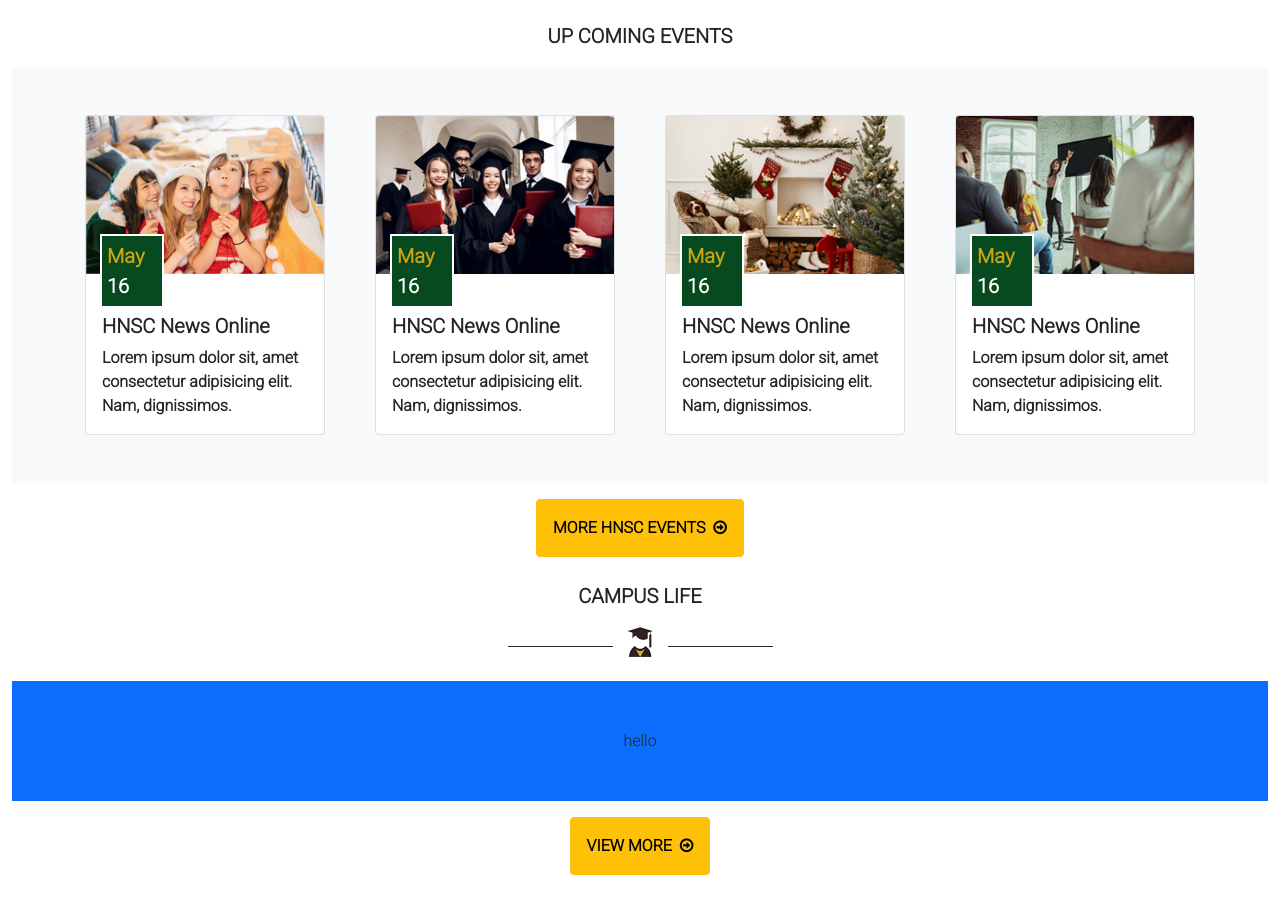
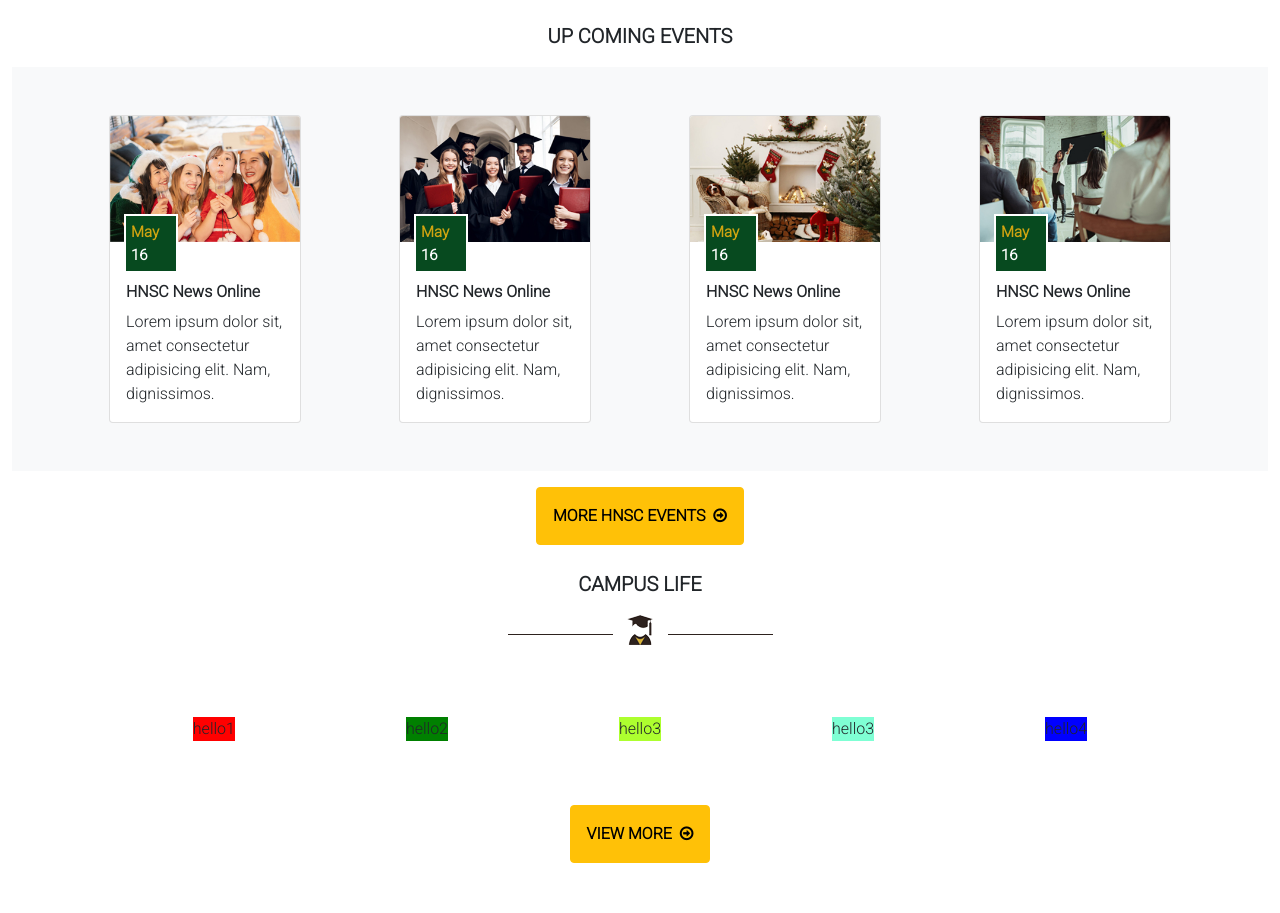
Before and after one commit to yatisha-P/master-project, a plain HTML site: page index.html in a window 1280 px wide. Shown: the part 1887-2800 px from the top of the page. Drawn offline with nearby package versions, Linux system fonts and the light colour scheme.

Commit message:
fourth commit

```diff
--- a/index.html
+++ b/index.html
@@ -197,39 +197,39 @@
     <div class="row d-flex justify-content-center">
         <div class="col-12 bg-light p-5 d-flex justify-content-around">
 
-            <div class="card position-relative" style="width: 15rem;">
+            <div class="card position-relative" style="width: 12rem;">
                 <img src="/image-folder/Image/event-sm-1.jpg" class="card-img-top" alt="...">
                 <div class="card-body mt-4">
                 <p class="card-sticker">May <span style="color: white;">16</span> </p>
-                  <h5 class="card-title fw-bold fs-5">HNSC News Online</h5>
-                  <p class="card-text fw-bold">Lorem ipsum dolor sit, amet consectetur adipisicing elit. Nam, dignissimos.</p>
+                  <h5 class="card-title fw-bold fs-6">HNSC News Online</h5>
+                  <p class="card-text">Lorem ipsum dolor sit, amet consectetur adipisicing elit. Nam, dignissimos.</p>
                 </div>
               </div>
 
-              <div class="card position-relative" style="width: 15rem;">
+              <div class="card position-relative" style="width: 12rem;">
                 <img src="/image-folder/Image/event-sm-2.jpg" class="card-img-top" alt="...">
                 <div class="card-body mt-4">
                  <p class="card-sticker">May <span style="color: white;">16</span> </p>
-                  <h5 class="card-title fw-bold fs-5">HNSC News Online</h5>
-                  <p class="card-text fw-bold">Lorem ipsum dolor sit, amet consectetur adipisicing elit. Nam, dignissimos.</p>
+                  <h5 class="card-title fw-bold fs-6">HNSC News Online</h5>
+                  <p class="card-text">Lorem ipsum dolor sit, amet consectetur adipisicing elit. Nam, dignissimos.</p>
                 </div>
               </div>
 
-              <div class="card position-relative" style="width: 15rem;">
+              <div class="card position-relative" style="width: 12rem;">
                 <img src="/image-folder/Image/event-sm-3.jpg" class="card-img-top" alt="...">
                 <div class="card-body mt-4">
                 <p class="card-sticker">May <span style="color: white;">16</span> </p>
-                  <h5 class="card-title fw-bold fs-5">HNSC News Online</h5>
-                  <p class="card-text fw-bold">Lorem ipsum dolor sit, amet consectetur adipisicing elit. Nam, dignissimos.</p>
+                  <h5 class="card-title fw-bold fs-6">HNSC News Online</h5>
+                  <p class="card-text">Lorem ipsum dolor sit, amet consectetur adipisicing elit. Nam, dignissimos.</p>
                 </div>
               </div>
 
-              <div class="card position-relative" style="width: 15rem;">
+              <div class="card position-relative" style="width: 12rem;">
                 <img src="/image-folder/Image/event-sm-4.jpg" class="card-img-top" alt="...">
                 <div class="card-body mt-4">
                 <p class="card-sticker">May <span style="color: white;">16</span> </p>
-                  <h5 class="card-title fw-bold fs-5">HNSC News Online</h5>
-                  <p class="card-text fw-bold">Lorem ipsum dolor sit, amet consectetur adipisicing elit. Nam, dignissimos.</p>
+                  <h5 class="card-title fw-bold fs-6">HNSC News Online</h5>
+                  <p class="card-text">Lorem ipsum dolor sit, amet consectetur adipisicing elit. Nam, dignissimos.</p>
                 </div>
               </div>
 
@@ -251,10 +251,27 @@
     </div>
 
     <div class="row d-flex justify-content-center">
-        <div class="col-12 mt-4 p-5 d-flex justify-content-around bg-primary">
-            hello
+        <div class="col-11 mt-4 p-5 d-flex justify-content-around grid-display">
+            <div id="grid-1">
+             hello1
 
-
+            </div>
+            <div id="grid-2">
+                hello2
+                <!-- <img src="/image-folder/Image/li" alt=""> -->
+            </div>
+            <div id="grid-3">
+                hello3
+                <!-- <img src="/image-folder/Image/life-md1.jpg" alt=""> -->
+            </div>
+            <div id="grid-4">
+                hello3
+                <!-- <img src="/image-folder/Image/life-md2.jpg" alt=""> -->
+            </div>
+            <div id="grid-5">
+                hello4
+                <!-- <img src="/image-folder/Image/life-xsm.jpg" alt=""> -->
+            </div>
         </div>
     </div>
 
--- a/style.css
+++ b/style.css
@@ -135,18 +135,12 @@ background-attachment: scroll;
 background-repeat: no-repeat;
 margin-left:5px;
 }
-/* .event-image{
-    width: 55vw;
-} */
-
 
 .back-color-event{
     background-color: #074a1f;
     /* border: 3px solid red; */
     display: d-flex;
     align-items: center;
-
-
 }
 
 .event-font{
@@ -154,8 +148,8 @@ margin-left:5px;
     color: white;
     font-size: 9px;
     font-weight:bold;
+}
 
-}
 .event-font-below{
     margin: 0;
     color: white;
@@ -163,15 +157,51 @@ margin-left:5px;
 
 }
 
+/* up coming events */
 .card-sticker{
     background-color: #074a1f;
     color:#d1a411;
-    font-size: 20px;
+    font-size: 15px;
     font-weight: bold;
     outline: 2px solid white;
-    width: 60px;
+    width: 50px;
     padding: 5px;
     position: absolute;
-    top: 120px;
+    top: 100px;
 
 }
+
+/* campus life */
+
+.grid-display{
+    display: grid;
+    grid-template-areas:
+    " school-text-area school-text-area school-text-area side-image-1 side-image-1 side-image-1"
+    " image-below-1 image-below-1 image-below-2 image-below-2 side-image-1 side-image-1"
+    " image-below-1 image-below-1 image-below-2 image-below-2 image-below-3 image-below-3"
+    ;
+    grid-gap: 10px;
+
+}
+
+#grid-1{
+    grid-area: school-text-area;
+    background-color: red;
+
+}
+#grid-2{
+    grid-area: side-image-1;
+    background-color: green;
+}
+#grid-3{
+    grid-area: image-below-1;
+    background-color: greenyellow;
+}
+#grid-4{
+    grid-area: image-below-2;
+    background-color: aquamarine;
+}
+#grid-5{
+    grid-area: image-below-3;
+    background-color: blue;
+}
```
